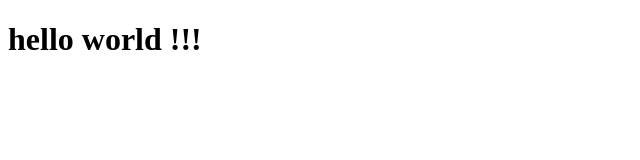
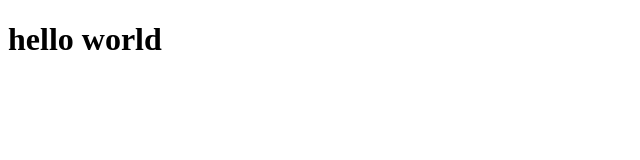
Before and after one commit to gulshan-pandey/click-and-count, a plain HTML site: page index.html in a window 1280 px wide. Shown: the full height of the page, 0-640 px from the left. Drawn offline with Linux system fonts and the light colour scheme.

Commit message:
modified

```diff
--- a/index.html
+++ b/index.html
@@ -6,6 +6,6 @@
     <title>Document</title>
 </head>
 <body>
-    <h1> hello world !!!</h1>
+    <h1><span>hello world</span>  </h1>
 </body>
 </html>
```
Also changed, not shown: 1 other file.
